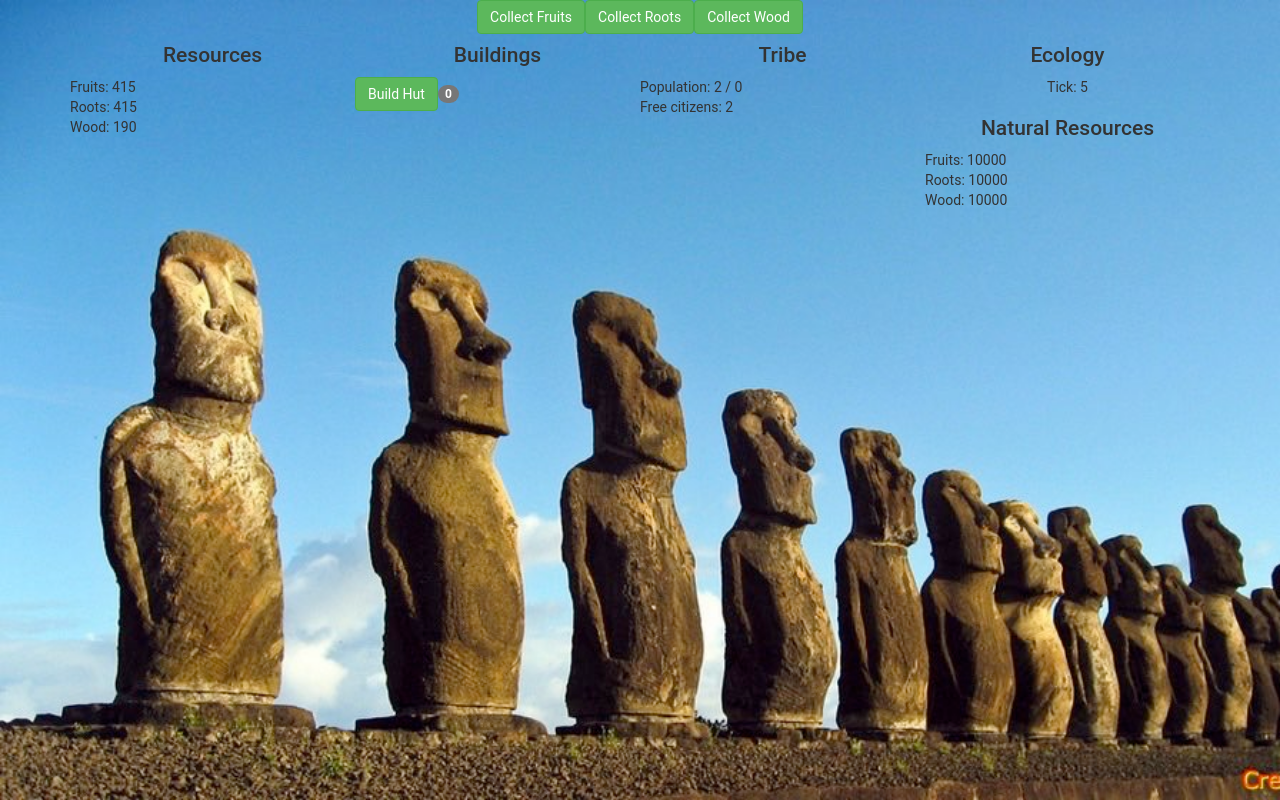
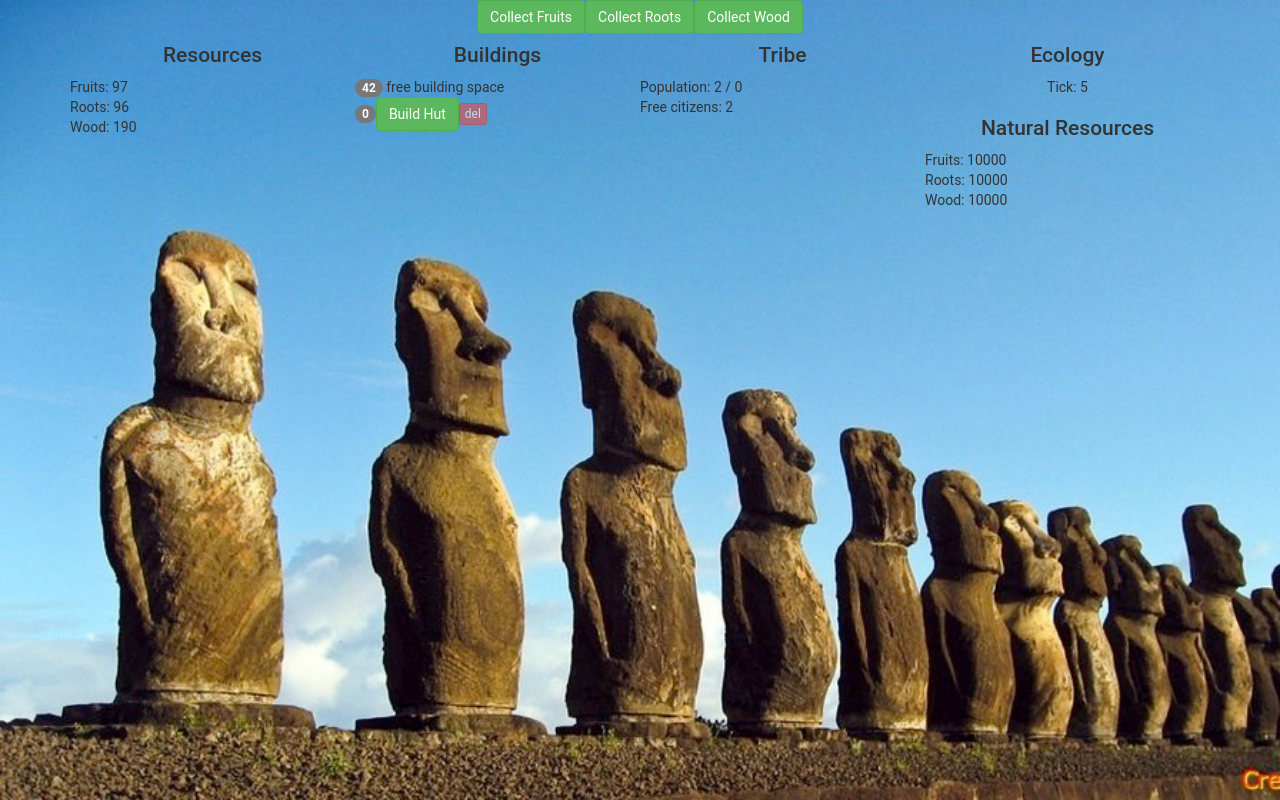
Before and after one commit to iamwhaler/polynezia, a React (Create React App) app: page / in a window 1280 px wide. Built offline with nearby package versions, Linux system fonts and the light colour scheme.

Commit message:
Add building destroying

```diff
--- a/src/App.js
+++ b/src/App.js
@@ -8,8 +8,8 @@
 const resources = {
   'fruits': {name: 'Fruits', locked_till: true, difficulty: 1, max_cap: 10000, regen: 1},
   'roots': {name: 'Roots', locked_till: true, difficulty: 1, max_cap: 10000, regen: 1},
-  'fish': {name: 'Fish', locked_till: 'pier', difficulty: 2, max_cap: 10000, regen: 1},
-  'wildfowl': {name: 'Meat', locked_till: 'lodge', difficulty: 2, max_cap: 10000, regen: 1},
+  'fish': {name: 'Fish', locked_till: 'pier', difficulty: 2, max_cap: 10000, regen: 3},
+  'wildfowl': {name: 'Meat', locked_till: 'lodge', difficulty: 2, max_cap: 10000, regen: 3},
   'wood': {name: 'Wood', locked_till: true, difficulty: 1, max_cap: 10000, regen: 1},
   'stone': {name: 'Stone', locked_till: 'quarry', difficulty: 10, max_cap: 1000, regen: 0.01},
   'iron': {name: 'Iron', locked_till: 'mine', difficulty: 100, max_cap: 100, regen: 0.001},
@@ -17,16 +17,16 @@
 };
 
 const buildings = {
-  'hut': {name: 'Build Hut', cost: {'wood': 100}, locked_till: true, text: 'Home for Two.'},
-  'house': {name: 'Build House', cost: {'wood': 100, 'stone': 10}, locked_till: 'mine', text: 'Home for Five.'},
-  'garden': {name: 'Build Garden', cost: {'wood': 100}, locked_till: 'hut', text: 'Each garden accelerates the speed of one gardener.'},
-  'field': {name: 'Build Field', cost: {'wood': 100}, locked_till: 'hut', text: 'Each field accelerates the speed of one fielder.'},
-  'pier': {name: 'Build Pier', cost: {'wood': 100, 'stone': 10}, locked_till: 'quarry', text: 'Each pier accelerates the speed of one fisherman.'},
-  'lodge': {name: 'Build Lodge', cost: {'wood': 100, 'iron': 10, locked_till: 'mine'}, text: 'Each lodge accelerates the speed of one hunter.'},
-  'sawmill': {name: 'Build Sawmill', cost: {'wood': 100, 'iron': 10}, locked_till: 'mine', text: 'Each sawmill accelerates the speed of one woodcutter.'},
-  'quarry': {name: 'Build Quarry', cost: {'wood': 1000}, locked_till: 'hut', text: 'Each quarry accelerates the speed of one mason.'},
-  'mine': {name: 'Build Mine', cost: {'wood': 1000, 'stone': 100}, locked_till: 'quarry', text: 'Each mine accelerates the speed of one miner.'},
-  'ahu': {name: 'Build Ahu', cost: {'stone': 1000}, locked_till: 'mine', text: 'Each Ahu accelerates the speed of one builder.'},
+  'hut': {name: 'Hut', cost: {'wood': 100}, locked_till: true, text: 'Home for Two.'},
+  'house': {name: 'House', cost: {'wood': 100, 'stone': 10}, locked_till: 'mine', text: 'Home for Five.'},
+  'garden': {name: 'Garden', cost: {'wood': 100}, locked_till: 'hut', text: 'Each garden accelerates the speed of one gardener.'},
+  'field': {name: 'Field', cost: {'wood': 100}, locked_till: 'hut', text: 'Each field accelerates the speed of one fielder.'},
+  'pier': {name: 'Pier', cost: {'wood': 100, 'stone': 10}, locked_till: 'quarry', text: 'Each pier accelerates the speed of one fisherman.'},
+  'lodge': {name: 'Lodge', cost: {'wood': 100, 'iron': 10, locked_till: 'mine'}, text: 'Each lodge accelerates the speed of one hunter.'},
+  'sawmill': {name: 'Sawmill', cost: {'wood': 100, 'iron': 10}, locked_till: 'mine', text: 'Each sawmill accelerates the speed of one woodcutter.'},
+  'quarry': {name: 'Quarry', cost: {'wood': 1000}, locked_till: 'hut', text: 'Each quarry accelerates the speed of one mason.'},
+  'mine': {name: 'Mine', cost: {'wood': 1000, 'stone': 100}, locked_till: 'quarry', text: 'Each mine accelerates the speed of one miner.'},
+  'ahu': {name: 'Ahu', cost: {'stone': 1000}, locked_till: 'mine', text: 'Each Ahu accelerates the speed of one builder.'},
 };
 
 const professions = {
@@ -44,8 +44,8 @@
   population: 2,
 
 
-  fruits: 420,
-  roots: 420,
+  fruits: 100,
+  roots: 100,
   fish: 0,
   wildfowl: 0,
 
@@ -65,6 +65,7 @@
   iron_volume: resources['iron'].max_cap,
   moai_volume: resources['moai'].max_cap,
 
+  building_space: 42,
 
   hut: 0,
   house: 0,
@@ -151,7 +152,7 @@
     state.tick++;
 
     if (this.state.population < (this.state.hut*2) + (this.state.house*5)){
-      if ( Math.ceil(_.random(1, Math.floor(100/(10+this.state.population)))) === 1 ) {
+      if ( _.random(1, 5+this.state.population) === 1 ) {
         state.population++;// ;this.setState({population: this.state.population + 1});
       }
     }
@@ -162,10 +163,20 @@
 
       if(food.length === 0) {
         state.population--;
+
+        let works = [];
+        _.each(professions, (profession, profession_key) => {
+          if (this.state[profession_key] > 0) {
+            works.push(profession_key);
+          }
+        });
+        state[_.sample(works)]--;
+
       }
       else {
-        let selected = [_.sample(food)];
-        state[selected]--;
+        if (_.random(1, 2) === 1) {
+          state[_.sample(food)]--;
+        }
       }
     }
 
@@ -194,7 +205,10 @@
       }
     });
 
-    if (state.population === 0) state.score = true;
+    if (state.population === 0) {
+      state.score = true;
+      this.pauseGame();
+    }
 
     this.setState(state);
 
@@ -203,6 +217,7 @@
 
   resetGame() {
     this.setState(default_state);
+    this.playGame();
   }
 
   lockedTill(factor) {
@@ -211,7 +226,7 @@
   }
 
   build(building_key) {
-    if (this.isEnough(building_key)) {
+    if (this.isEnough(building_key) && (this.state.building_space - this.built()) > 0) {
       this.charge(building_key);
       let o = {};
       o[building_key] = this.state[building_key] + 1;
@@ -220,6 +235,8 @@
   }
 
   isEnough(building_key) {
+    if (this.state.building_space - this.built() < 1) return false;
+
     let building = buildings[building_key];
     let enough = true;
     _.each(building.cost, (value, resource_key) => { if(this.state[resource_key] < value) enough = false; } );
@@ -234,6 +251,12 @@
       o[resource_key] = this.state[resource_key] - value;
       this.setState(o); } );
     return enough;
+  }
+
+  built() {
+    return  this.state.hut + this.state.house +
+            this.state.garden + this.state.field + this.state.pier + this.state.lodge +
+            this.state.sawmill + this.state.quarry + this.state.mine + this.state.ahu;
   }
 
   busy() {
@@ -260,9 +283,9 @@
 
   render() {
 
-    const make_collect_button = (stat, name, callback, text = '') =>
+    const make_collect_button = (stat, name, callback, text = '', style = 'btn-success') =>
           <span key = {stat+name} >
-            <button className={classNames('btn', 'btn-success')}
+            <button className={classNames('btn', style)}
                  title={text} onClick={callback}> {name} </button>
           </span>;
 
@@ -373,10 +396,24 @@
                 <div className="flex-element">
                   <h4 className="App-title">Buildings</h4>
                   <div className="datablock">
+                    <span className="badge"> {this.state.building_space - this.built()} </span> free building space
                     {_.keys(buildings).map((building_key) => {
                       return this.lockedTill(buildings[building_key].locked_till) ? '' : <div key={building_key}>
-                        {make_buy_button(building_key, buildings[building_key].name, buildings[building_key].text + ' Cost: ' + draw_cost(buildings[building_key].cost), buildings[building_key].locked_till)}
-                        <span className="badge"> {this.state[building_key]} </span>
+                        <span>
+                          <span className="badge"> {this.state[building_key]} </span>
+                          {make_buy_button(building_key, 'Build ' + buildings[building_key].name, buildings[building_key].text + ' Cost: ' + draw_cost(buildings[building_key].cost))}
+                        </span>
+                        {make_collect_button(building_key+'_del', 'del',
+                            () => {
+                              console.log(building_key);
+                              console.log(this.state[building_key]);
+                              if(this.state[building_key] < 1) return;
+                              let o = {};
+                              o[building_key] = this.state[building_key] - 1;
+                              this.setState(o);
+                            },
+                            'Destroy '+buildings[building_key].name,
+                            'btn-danger btn-xs' + (this.state[building_key] === 0 ? ' disabled' : ''))}
                       </div>
                     })}
                   </div>
@@ -400,7 +437,6 @@
                   <div>
                     Tick: {this.state.tick}
 
-
                     <h3 className="App-title">Natural Resources</h3>
                     <div className="datablock">
                       {_.keys(resources).map((resource_key) => {
```
